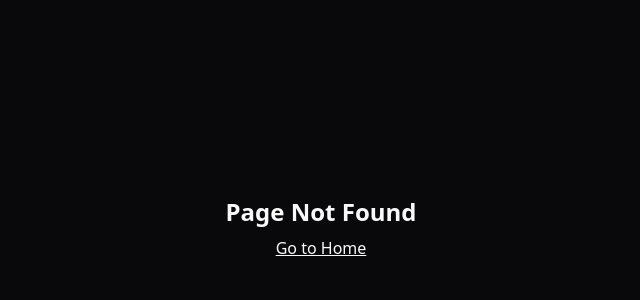
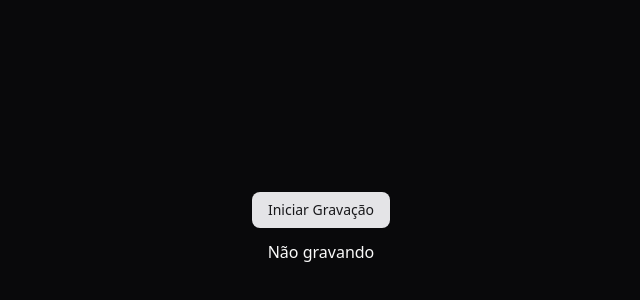
Before and after one commit to renatomarquesteles/nlw-agents-web, a React (Vite) app: page /room/1/audio in a window 1280 px wide. Before the commit this address had no page. Shown: the part 172-472 px from the top of the page, without its empty margins (319-959 px from the left). Built offline with nearby package versions, Linux system fonts and the light colour scheme.

Commit message:
feat: adds audio recording

```diff
--- a/package.json
+++ b/package.json
@@ -28,6 +28,7 @@
   },
   "devDependencies": {
     "@biomejs/biome": "2.0.6",
+    "@types/dom-speech-recognition": "^0.0.6",
     "@types/node": "^24.0.12",
     "@types/react": "^19.1.8",
     "@types/react-dom": "^19.1.6",
--- a/src/app.tsx
+++ b/src/app.tsx
@@ -2,6 +2,7 @@ import { QueryClient, QueryClientProvider } from '@tanstack/react-query';
 import { BrowserRouter, Route, Routes } from 'react-router-dom';
 import { CreateRoom } from './pages/create-room';
 import { NotFound } from './pages/not-found';
+import { RecordRoomAudio } from './pages/record-room-audio';
 import { Room } from './pages/room';
 
 const queryClient = new QueryClient();
@@ -13,6 +14,7 @@ export function App() {
         <Routes>
           <Route element={<CreateRoom />} index />
           <Route element={<Room />} path="/room/:roomId" />
+          <Route element={<RecordRoomAudio />} path="/room/:roomId/audio" />
           <Route element={<NotFound />} path="*" />
         </Routes>
       </BrowserRouter>
--- /dev/null
+++ b/src/pages/record-room-audio.tsx
@@ -0,0 +1,87 @@
+import { useRef, useState } from 'react';
+import { Navigate, useParams } from 'react-router-dom';
+import { Button } from '@/components/ui/button';
+
+type RoomParams = {
+  roomId: string;
+};
+
+export function RecordRoomAudio() {
+  const { roomId } = useParams<RoomParams>();
+  const [isRecording, setIsRecording] = useState(false);
+  const [error, setError] = useState<string | null>(null);
+  const mediaRecorder = useRef<MediaRecorder | null>(null);
+
+  function stopRecording() {
+    if (isRecording && mediaRecorder.current?.state === 'recording') {
+      mediaRecorder.current?.stop();
+    }
+  }
+
+  async function uploadAudio(audioBlob: Blob) {
+    const formData = new FormData();
+    formData.append('audio', audioBlob);
+
+    const response = await fetch(
+      `http://localhost:3333/rooms/${roomId}/audio`,
+      {
+        method: 'POST',
+        body: formData,
+      }
+    );
+
+    if (!response.ok) {
+      throw new Error('Failed to upload audio');
+    }
+
+    const data = await response.json();
+    // biome-ignore lint/suspicious/noConsole: debug
+    console.log(data);
+  }
+
+  async function startRecording() {
+    setError(null);
+
+    try {
+      setIsRecording(true);
+
+      const stream = await navigator.mediaDevices.getUserMedia({ audio: true });
+
+      mediaRecorder.current = new MediaRecorder(stream);
+
+      mediaRecorder.current.ondataavailable = (event) => {
+        if (event.data.size > 0) {
+          uploadAudio(event.data);
+        }
+      };
+
+      mediaRecorder.current.onstart = () => setIsRecording(true);
+      mediaRecorder.current.onstop = () => setIsRecording(false);
+
+      mediaRecorder.current.start();
+    } catch {
+      setIsRecording(false);
+      setError('Erro ao acessar o microfone. Verifique as permissões.');
+    }
+  }
+
+  if (!roomId) {
+    return <Navigate replace to="/" />;
+  }
+
+  return (
+    <div className="flex h-screen flex-col items-center justify-center gap-3">
+      {isRecording ? (
+        <Button onClick={stopRecording}>Parar Gravação</Button>
+      ) : (
+        <Button onClick={startRecording}>Iniciar Gravação</Button>
+      )}
+
+      <p>{isRecording ? 'Gravando...' : 'Não gravando'}</p>
+
+      {error && (
+        <p className="max-w-md text-center text-red-500 text-sm">{error}</p>
+      )}
+    </div>
+  );
+}
```
Also changed, not shown: 1 other file (tests, documents, lock files or other folders).
